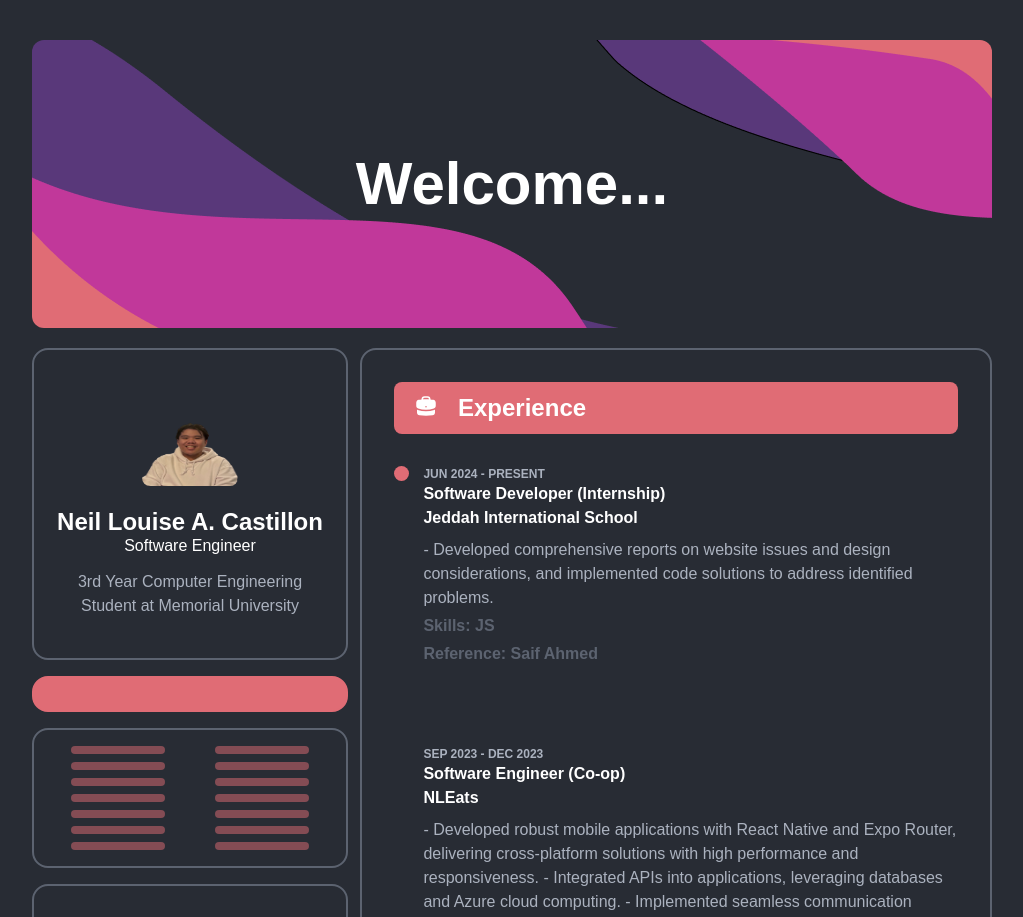
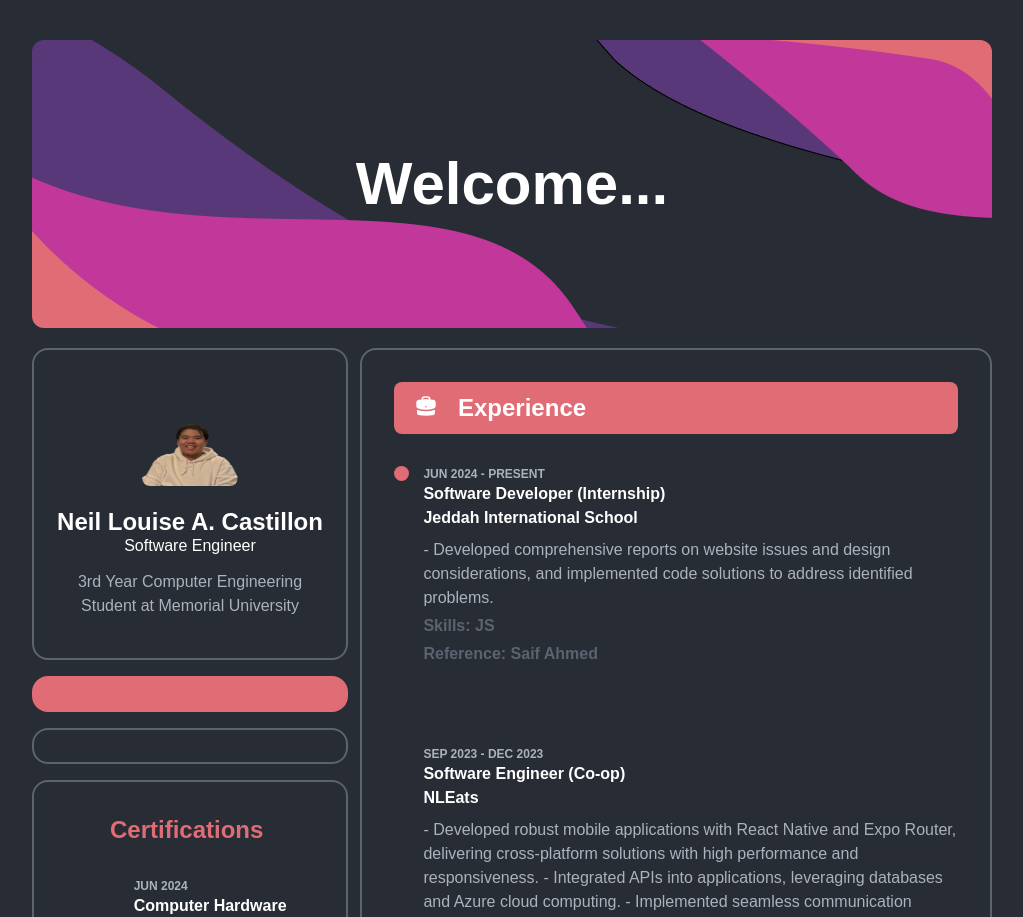
Before and after one commit to neillouis3/portfolio, a React (Create React App) app: page / in a window 1280 px wide. Shown: the top 917 px of the page, without its empty margins (128-1151 px from the left). Built offline with nearby package versions, Linux system fonts and the light colour scheme; some icons are missing.

Commit message:
Component Initialization

```diff
--- a/src/components/progLang.js
+++ b/src/components/progLang.js
@@ -2,6 +2,12 @@ import React from 'react';
 import ProgLangItem from './progLangItem';
 
 export default function ProgLang() {
+
+    const progLang = [
+        {},
+        {}
+
+    ];
     return (
         <>
             <div
@@ -22,20 +28,7 @@ export default function ProgLang() {
                 "
 
             >
-                <ProgLangItem lang="Python"/>
-                <ProgLangItem lang="Java"/>
-                <ProgLangItem lang="C"/>
-                <ProgLangItem lang="JavaScript"/>
-                <ProgLangItem lang="HTML"/>
-                <ProgLangItem lang="CSS"/>
-                <ProgLangItem lang="React"/>
-                <ProgLangItem lang="Tailwind"/>
-                <ProgLangItem lang="Bootstrap"/>
-                <ProgLangItem lang="Django"/>
-                <ProgLangItem lang="Flask"/>
-                <ProgLangItem lang="SQL"/>
-                <ProgLangItem lang="MongoDB"/>
-                <ProgLangItem lang="Git"/>
+
 
 
 
--- a/src/components/progLangItem.jsx
+++ b/src/components/progLangItem.jsx
@@ -1,7 +1,7 @@
 import React from "react";
+import {AnimatedTooltip} from "./ui/animatedTooltip";
 
-
-export default function ProgLangItem({lang}) {
+export default function ProgLangItem({items}) {
     return (
         <div
             class="
@@ -21,7 +21,10 @@ export default function ProgLangItem({lang}) {
 
             "
         >
+            <AnimatedTooltip
+                items= {items}
 
+            />
         </div>
     );
 
--- a/src/components/ui/ animatedTooltip.tsx
+++ b/src/components/ui/animatedTooltip.tsx
@@ -1,4 +1,4 @@
-"use client";
+
 import React, { useState } from "react";
 import {
   motion,
@@ -14,7 +14,6 @@ export const AnimatedTooltip = ({
   items: {
     id: number;
     name: string;
-    designation: string;
     svg: string;
   }[];
 }) => {
@@ -72,7 +71,6 @@ export const AnimatedTooltip = ({
                 <div className="font-bold text-white relative z-30 text-base">
                   {item.name}
                 </div>
-                <div className="text-white text-xs">{item.designation}</div>
               </motion.div>
             )}
           </AnimatePresence>
```
